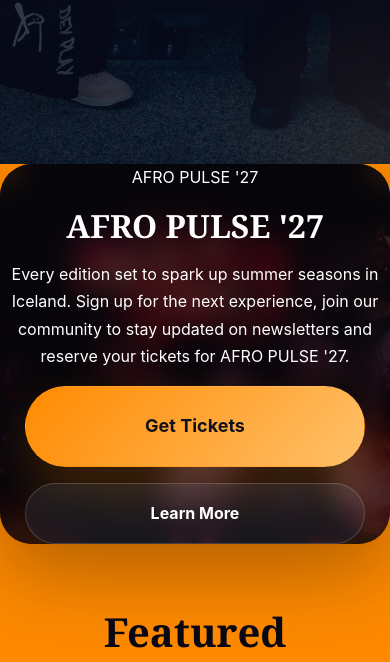
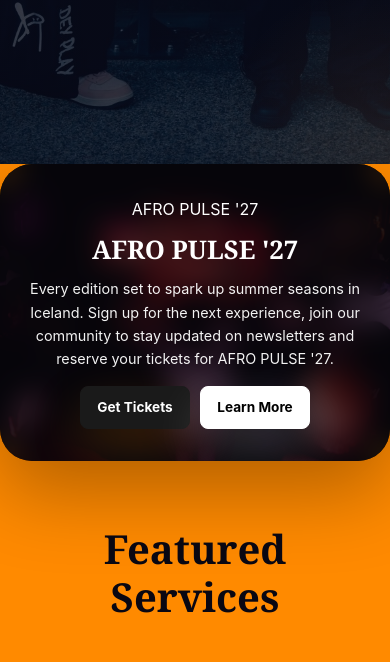
Before and after one commit to godsondavidagoye27-glitch/eau, a website with bundled scripts: page eau-de-play/index.html in a window 390 px wide. Shown: the part 866-1528 px from the top of the page. Built offline with nearby package versions, Linux system fonts and the light colour scheme; no server answers; a script that the page names is missing.

Commit message:
Style AFRO PULSE banner buttons for better mobile UX
Button Styling:
- Get Tickets button: black background (#1a1a1a) with white text
- Learn More button: white background with black text
- Added hover effects with dark/light transitions and translateY lift

Sizing Optimization:
- Desktop: min-width 140px, padding 12px 24px, font-size 0.95rem
- Tablet (768px): min-width 120px, padding 10px 18px, font-size 0.9rem
- Mobile (480px): min-width 110px, padding 9px 16px, font-size 0.85rem
- Buttons display side-by-side with smaller gap (12px tablet, 10px mobile)
- Prevents glitches with flex: 0 1 auto for proper sizing

Content Responsive:
- Reduced padding on afro-home-banner-content for tablet and mobile
- Added responsive font sizing for h2 (clamp) and p text
- Maintain visual hierarchy while improving mobile appearance
- Smaller margins on mobile to prevent spacing issues

```diff
--- a/eau-de-play/css/public.css
+++ b/eau-de-play/css/public.css
@@ -94,6 +94,18 @@
   backdrop-filter: blur(14px);
 }
 
+@media (max-width: 768px) {
+  .afro-home-banner .afro-home-banner-content {
+    padding: var(--spacing-2xl) var(--spacing-lg);
+  }
+}
+
+@media (max-width: 480px) {
+  .afro-home-banner .afro-home-banner-content {
+    padding: var(--spacing-xl) var(--spacing-md);
+  }
+}
+
 .afro-home-banner-content {
   max-width: 860px;
   margin: 0 auto;
@@ -111,42 +123,96 @@
   margin: var(--spacing-md) 0;
 }
 
+.afro-home-banner p {
+  font-size: clamp(0.95rem, 2vw, 1.1rem);
+  line-height: 1.6;
+  opacity: 0.95;
+}
+
+@media (max-width: 480px) {
+  .afro-home-banner h2 {
+    font-size: 1.6rem;
+    margin: 12px 0;
+  }
+
+  .afro-home-banner p {
+    font-size: 0.9rem;
+  }
+}
+
 .hero-cta-group {
   display: flex;
   justify-content: center;
   gap: var(--spacing-md);
   flex-wrap: wrap;
+  margin-top: var(--spacing-2xl);
 }
 
 .hero-cta-group .btn {
-  min-width: 170px;
+  min-width: 140px;
+  padding: 12px 24px;
+  font-size: 0.95rem;
   box-shadow: 0 20px 50px rgba(255, 138, 0, 0.22);
 }
 
-.hero-cta-group .btn.btn-secondary {
-  background: rgba(255,255,255,0.08);
-  color: #fff;
-  border: 1px solid rgba(255,255,255,0.16);
-}
-
-.hero-cta-group .btn.btn-secondary:hover {
-  background: rgba(255,255,255,0.16);
+/* Get Tickets button - black background, white text */
+.afro-home-banner .hero-cta-group .btn:first-child {
+  background: #1a1a1a;
+  color: #ffffff;
+  border: 1px solid #1a1a1a;
+}
+
+.afro-home-banner .hero-cta-group .btn:first-child:hover {
+  background: #000000;
+  border-color: #000000;
+  box-shadow: 0 20px 50px rgba(0, 0, 0, 0.4);
+  transform: translateY(-2px);
+}
+
+/* Learn More button - white background, black text */
+.afro-home-banner .hero-cta-group .btn.btn-secondary {
+  background: #ffffff;
+  color: #000000;
+  border: 1px solid #ffffff;
+  box-shadow: 0 20px 50px rgba(255, 255, 255, 0.2);
+}
+
+.afro-home-banner .hero-cta-group .btn.btn-secondary:hover {
+  background: #f5f5f5;
+  border-color: #f5f5f5;
+  box-shadow: 0 20px 50px rgba(255, 255, 255, 0.3);
+  transform: translateY(-2px);
 }
 
 @media (max-width: 768px) {
   .hero-cta-group {
-    flex-direction: column;
-    align-items: center;
-    width: 100%;
+    gap: 12px;
+    margin-top: var(--spacing-lg);
   }
 
   .hero-cta-group .btn {
-    width: 100%;
-    max-width: 340px;
+    min-width: 120px;
+    padding: 10px 18px;
+    font-size: 0.9rem;
+    flex: 0 1 auto;
   }
 
   .hero-cta-group .btn + .btn {
     margin-left: 0;
+  }
+}
+
+@media (max-width: 480px) {
+  .hero-cta-group {
+    gap: 10px;
+    margin-top: var(--spacing-md);
+  }
+
+  .hero-cta-group .btn {
+    min-width: 110px;
+    padding: 9px 16px;
+    font-size: 0.85rem;
+    border-radius: 8px;
   }
 }
 
```
